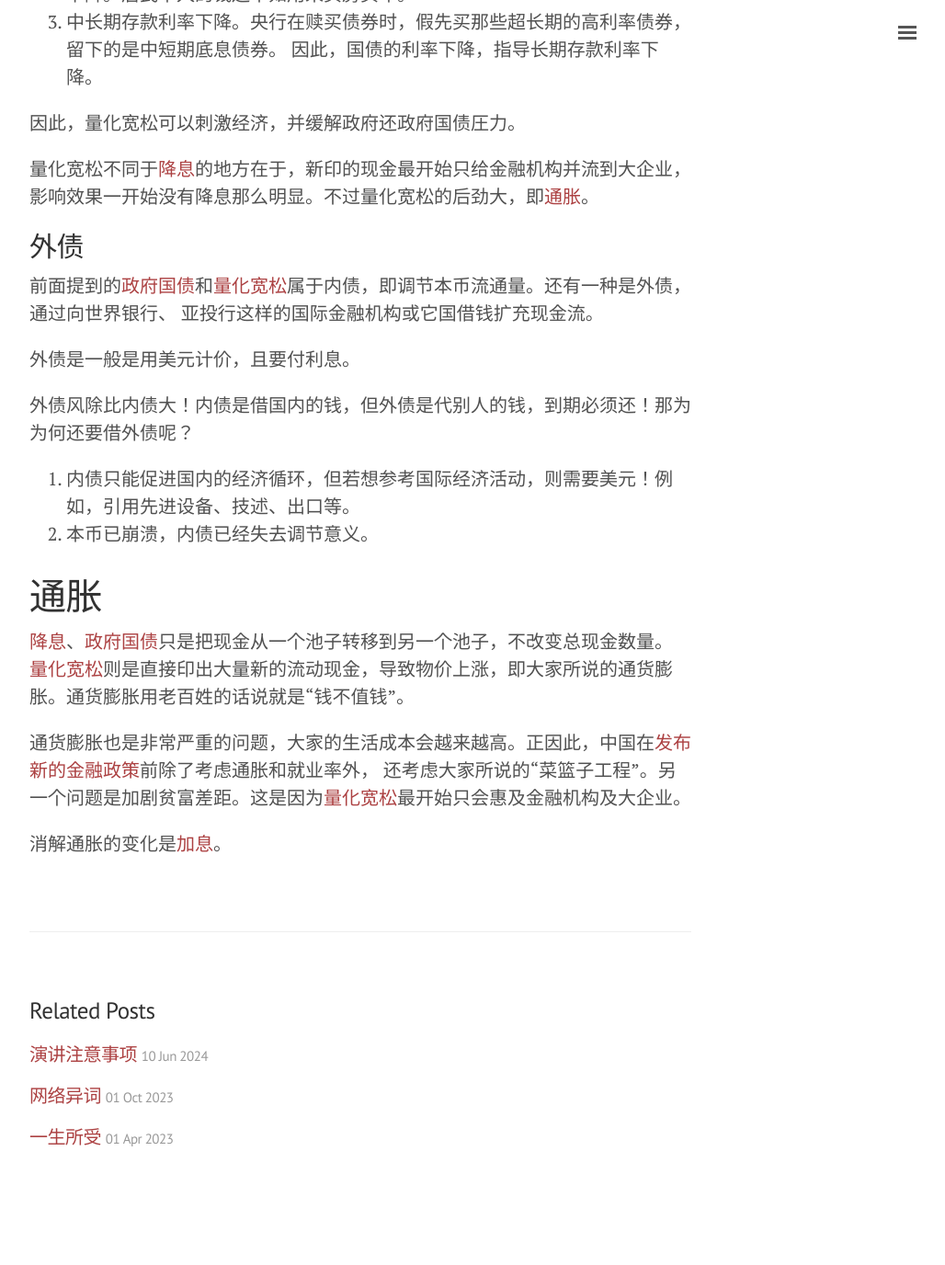
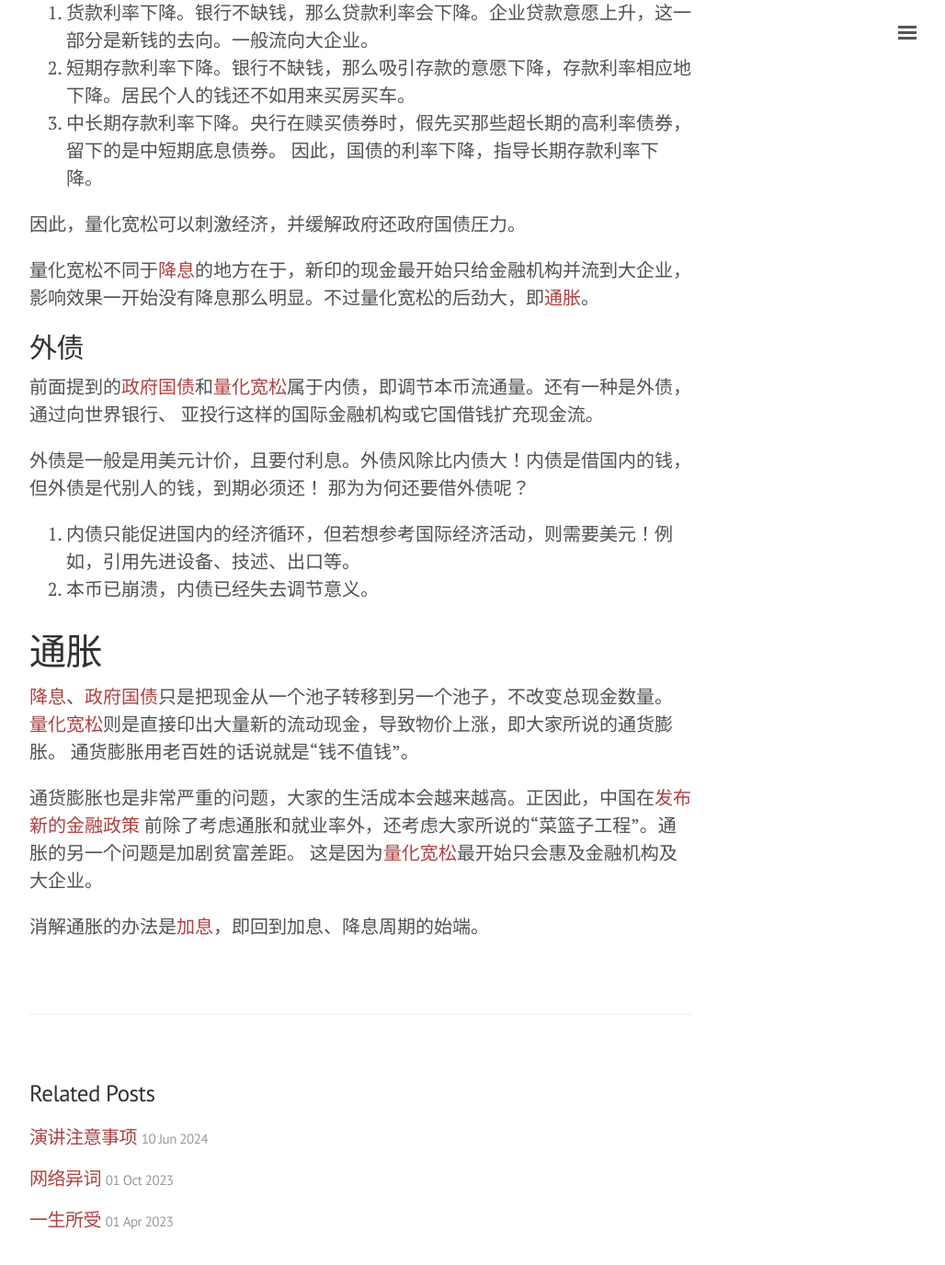
Before and after one commit to outsinre/zh-blog, a Jekyll site: the page built from _posts/2024-10-01-economy.md, in a window 1280 px wide and 1400 px high, scrolled down 4906 px. Shown: the top 1376 px of the window at 92% size, without its empty margins (248-1276 px from the left). Built offline with Jekyll 4.4.1, drawn with Linux system fonts in a browser that asks for light colours; comment, search, counter and statistics services are not loaded; before the commit the page ends 6216 px from its top, so only the background shows below that; some of the changed text lies outside the part shown.

Commit message:
chore(*): update economy style

````diff
--- a/_posts/2024-10-01-economy.md
+++ b/_posts/2024-10-01-economy.md
@@ -37,14 +37,14 @@
 
 什么时候加息、降息？看[就业率和通胀](#危机指标)。通过调整利率，把二者拉到一个相对平衡的位置。
 
-加息、降息的最直接结果是什么？加息使人们偏向存钱，降息则刚好相反。
+加息、降息的最直接结果是什么？加息使人们偏向存钱不花钱，降息则刚偏向货款花钱。
 
 | 刺激 | 加息 | 降息 | 备注 |
 | ---  | ---  | ---  | --- |
 | 偏向存钱 | 是 | 否 | 存钱让美元躺在银行，成为死钱 |
 | 美元流向 | 抛资产存银行 | 取钱抄底股市地产独角兽等资产 | |
 | 流动美元 | ↓ | ↑ | |
-| 美元价值 | ↑ | ↓ | 供需关系变化 |
+| 美元价值 | ↑ | ↓ | 看市场流动量 |
 | 对它国汇率 | ↓ | ↑ | 人民币升值，中国出口圧加变大 |
 | 失业率 | ↑ | ↓ | 就业率 |
 | 通胀 | ↓ | ↑ | |
@@ -58,15 +58,17 @@
 失业率高、经济通缩 -> 降息 -> 贷款消费、抄底 -> 经济过热、通胀高 -> 加息 -> 存款、抛售 -> 失业率高、经济通缩
 ```
 
+不过这个周期内的各项指标也不一定完全正确。因为，它们还受各种其它因素影响，如政治、军事、资源等。
+
 加息、降息周期要多久完成？加息、降息不是一次性调整，而是一段时间内的连续多次调整，确保金融系统稳定。
-加息一般较慢需要 4 - 5 年完成，而降息很快会在 1 - 2 年内完成。原因是加息时要抛售资产，这个过程更长。
+加息一般较慢需要 `4 - 5` 年完成，而降息很快会在 `1 - 2` 年内完成。原因是加息时要抛售资产，这个过程更长。
 
 ## 中国央行降准降息 ##
 
 什么是降准？降低存款准备金率。在中国央银要求银行上交一部分现金给央行，以备挤兑。
 
-什么是加息、降息？调整[短期、存款利率](#利率)，同美联储加息、降息是一个意思。央行调整的短期利率
-指的是 `7` 天逆回购利率。不过，这也不是一定不变的，央行可能还会调整[中期](#利率)借货利率 MLF 或
+什么是加息、降息？调整[短期存款利率](#利率)，同美联储加息、降息是一个意思。央行调整的短期利率
+指的是 `7` 天逆回购利率。不过，这也不是一定不变的，央行可能还会调整[中期](#利率)贷款利率 MLF 或
 [长期](#利率)货款利率 LPR.
 
 降准和降息有什么区别吗？二者有相同的效果，但是降息的影响更大。降准只会让银行能够多贷出一些钱，
@@ -145,19 +147,20 @@
 前面提到的[政府国债](#政府国债)和[量化宽松](#量化宽松)属于内债，即调节本币流通量。还有一种是外债，通过向世界银行、
 亚投行这样的国际金融机构或它国借钱扩充现金流。
 
-外债是一般是用美元计价，且要付利息。
-
-外债风除比内债大！内债是借国内的钱，但外债是代别人的钱，到期必须还！那为为何还要借外债呢？
+外债是一般是用美元计价，且要付利息。外债风除比内债大！内债是借国内的钱，但外债是代别人的钱，到期必须还！
+那为为何还要借外债呢？
 
 1. 内债只能促进国内的经济循环，但若想参考国际经济活动，则需要美元！例如，引用先进设备、技述、出口等。
 2. 本币已崩溃，内债已经失去调节意义。
 
 # 通胀 #
 
-[降息](#利率)、[政府国债](#政府国债)只是把现金从一个池子转移到另一个池子，不改变总现金数量。
-[量化宽松](#量化宽松)则是直接印出大量新的流动现金，导致物价上涨，即大家所说的通货膨胀。通货膨胀用老百姓的话说就是“钱不值钱”。
+[降息](#美联储加息降息)、[政府国债](#政府国债)只是把现金从一个池子转移到另一个池子，不改变总现金数量。
+[量化宽松](#量化宽松)则是直接印出大量新的流动现金，导致物价上涨，即大家所说的通货膨胀。
+通货膨胀用老百姓的话说就是“钱不值钱”。
 
-通货膨胀也是非常严重的问题，大家的生活成本会越来越高。正因此，中国在[发布新的金融政策](#经济指标)前除了考虑通胀和就业率外，
-还考虑大家所说的“菜篮子工程”。另一个问题是加剧贫富差距。这是因为[量化宽松](#量化宽松)最开始只会惠及金融机构及大企业。
+通货膨胀也是非常严重的问题，大家的生活成本会越来越高。正因此，中国在[发布新的金融政策](#经济指标)
+前除了考虑通胀和就业率外，还考虑大家所说的“菜篮子工程”。通胀的另一个问题是加剧贫富差距。
+这是因为[量化宽松](#量化宽松)最开始只会惠及金融机构及大企业。
 
-消解通胀的变化是[加息](#利率)。
+消解通胀的办法是[加息](#美联储加息降息)，即回到加息、降息周期的始端。
````
Also changed, not shown: other parts of _posts/2024-10-01-economy.md (+2 -2 lines).
